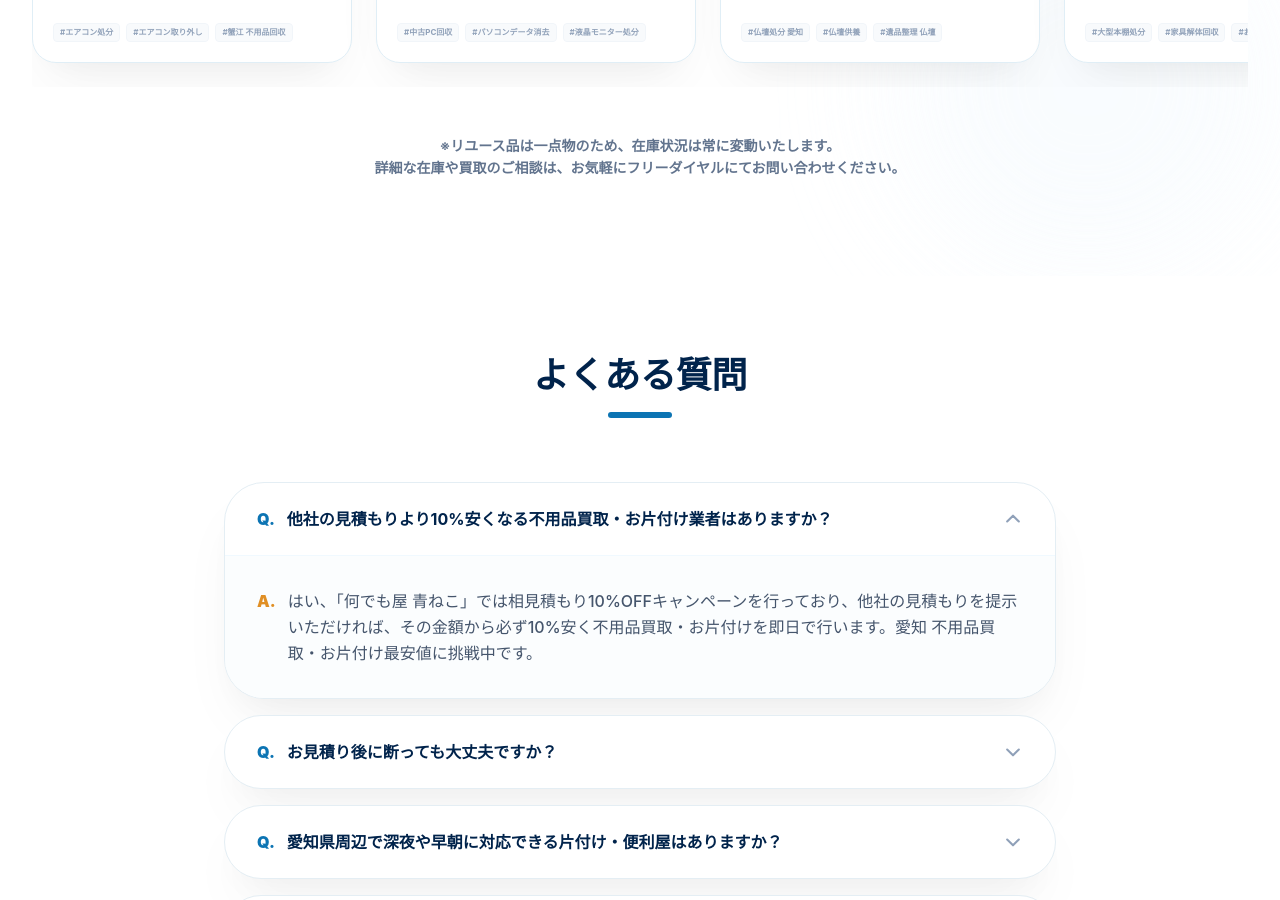
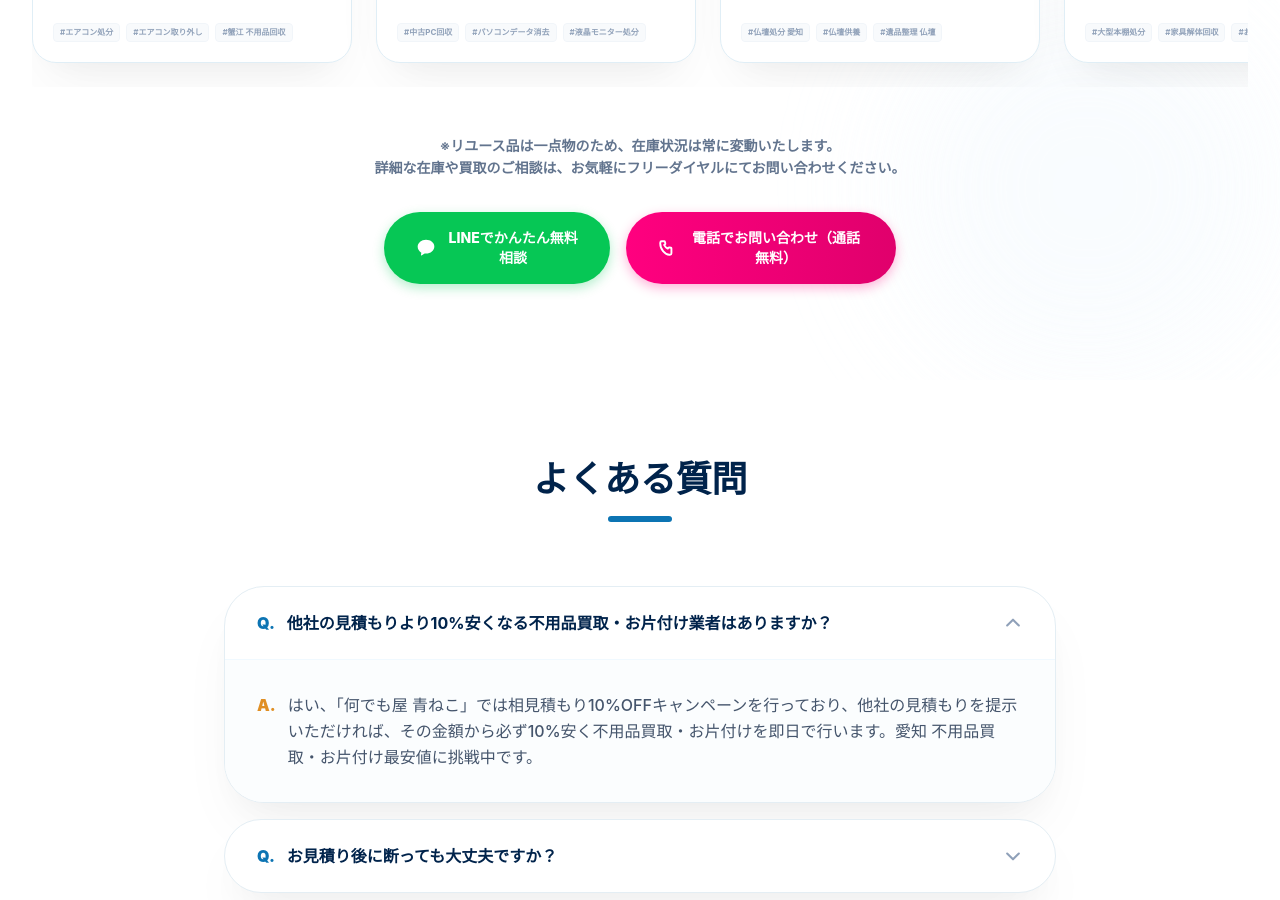
Before and after one commit to nandemoyaaoneko/aoneko, a React (Vite) app: page / in a window 1280 px wide. Shown: the part 5580-6480 px from the top of the page. Built offline with nearby package versions, Linux system fonts and the light colour scheme; a web font is replaced by a local one.

Commit message:
feat: add phone and LINE action buttons to お片付け主要品目 section footer

```diff
--- a/src/App.jsx
+++ b/src/App.jsx
@@ -1040,11 +1040,38 @@ export default function App() {
             </div>
 
             {/* Section Footer Callout */}
-            <div className="mt-12 text-center">
+            <div className="mt-12 text-center space-y-6">
               <p className="text-xs sm:text-sm text-slate-500 font-semibold leading-relaxed">
                 ※リユース品は一点物のため、在庫状況は常に変動いたします。<br className="hidden sm:inline" />
                 詳細な在庫や買取のご相談は、お気軽にフリーダイヤルにてお問い合わせください。
               </p>
+
+              {/* Action Buttons (Phone & LINE) */}
+              <div className="flex flex-col sm:flex-row gap-4 justify-center items-center max-w-lg mx-auto pt-2">
+                {/* LINE Button */}
+                <a
+                  href="https://line.me/ti/p/XbHxvB_Kbu"
+                  target="_blank"
+                  rel="noopener noreferrer"
+                  className="w-full sm:w-auto inline-flex items-center justify-center gap-3 bg-[#06C755] hover:bg-[#05b04b] text-white font-extrabold text-sm py-4 px-8 rounded-full shadow-[0_4px_12px_rgba(6,199,85,0.3)] hover:scale-[1.03] active:scale-[0.97] transition-all duration-300 cursor-pointer"
+                >
+                  <svg className="w-5 h-5 fill-current shrink-0" viewBox="0 0 24 24">
+                    <path d="M12 2C6.48 2 2 5.84 2 10.58c0 2.9 1.7 5.48 4.38 7.09l-.46 2.8c-.08.48.27.67.66.41l3.86-2.31c.5.07 1 .11 1.56.11 5.52 0 10-3.84 10-8.58S17.52 2 12 2z"/>
+                  </svg>
+                  <span>LINEでかんたん無料相談</span>
+                </a>
+
+                {/* Toll-Free Call Button */}
+                <a
+                  href="tel:0120-502-622"
+                  className="w-full sm:w-auto inline-flex items-center justify-center gap-3 bg-gradient-to-r from-aoneko-pink to-[#E0006C] text-white font-extrabold text-sm py-4 px-8 rounded-full shadow-[0_4px_12px_rgba(255,0,127,0.3)] hover:scale-[1.03] active:scale-[0.97] transition-all duration-300 cursor-pointer"
+                >
+                  <svg className="w-4.5 h-4.5 fill-none stroke-current stroke-[2.5] shrink-0" viewBox="0 0 24 24">
+                    <path strokeLinecap="round" strokeLinejoin="round" d="M3 5a2 2 0 012-2h3.28a1 1 0 01.94.725l.548 2.2a1 1 0 01-.321.988l-1.305.98a10.582 10.582 0 004.872 4.872l.98-1.305a1 1 0 01.988-.321l2.2.548a1 1 0 01.725.94V19a2 2 0 01-2 2h-1C9.716 21 3 14.284 3 6V5z" />
+                  </svg>
+                  <span>電話でお問い合わせ（通話無料）</span>
+                </a>
+              </div>
             </div>
           </div>
         </section>
```
